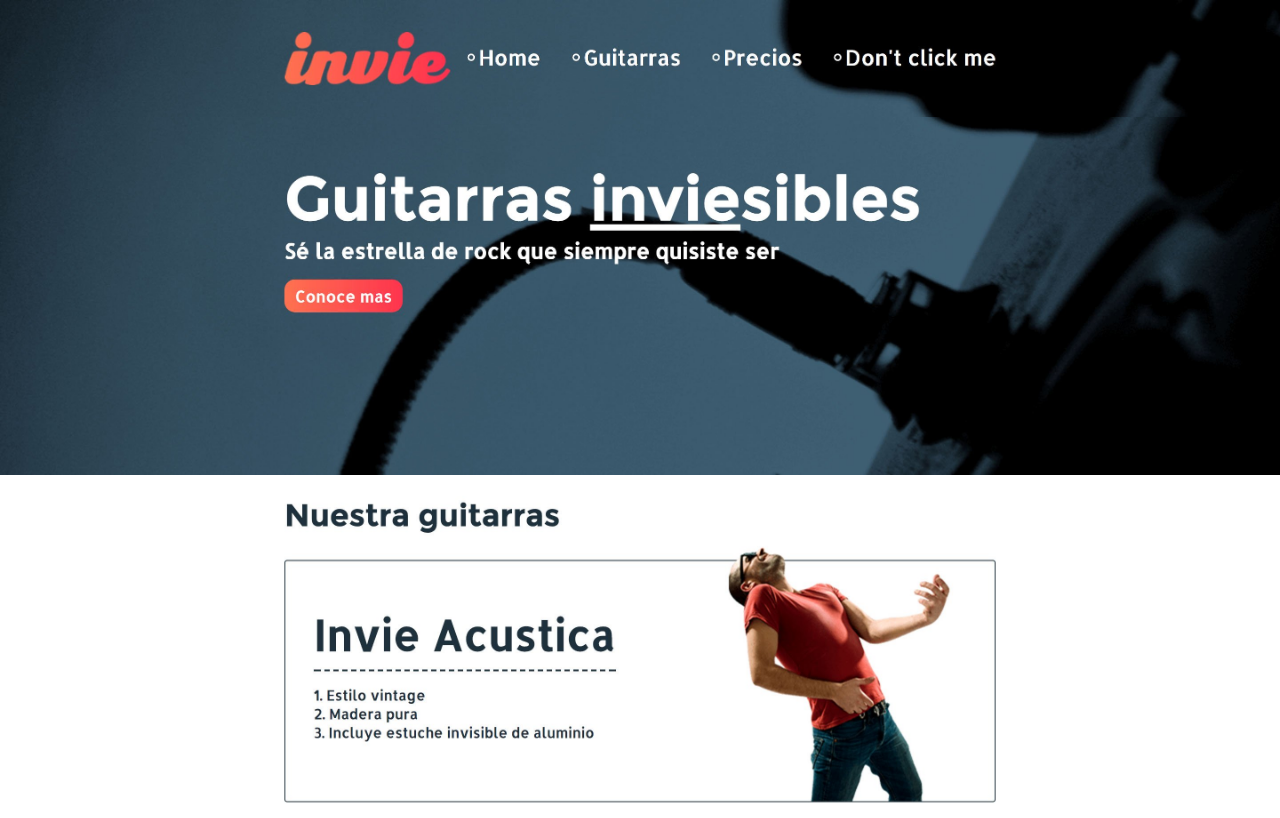
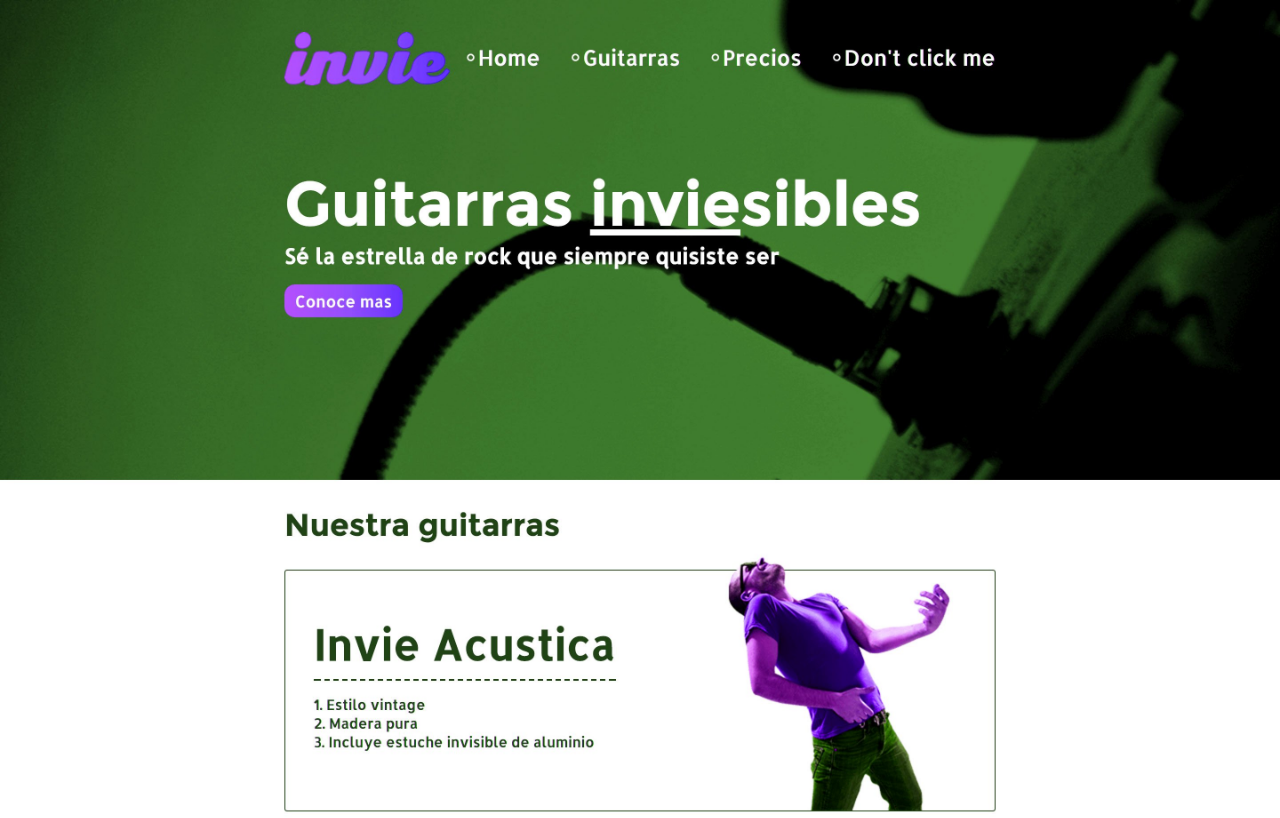
Before and after one commit to luisparralinares/invie-github, a plain HTML site: page index.html in a window 1280 px wide. Shown: the top 818 px of the page. Drawn offline with Linux system fonts and the light colour scheme.

Commit message:
nueva_version1

```diff
--- a/index.html
+++ b/index.html
@@ -11,8 +11,6 @@
         </style>
     </head>
 <body>
-    <img src="img/header.jpg">
-    <img src="img/hero.jpg">
-    <img src="img/acustica.jpg">
+    <img src="img/nueva-version.jpg">
 </body>
 </html>
```
Also changed, not shown: img/nueva-version.jpg (added).
